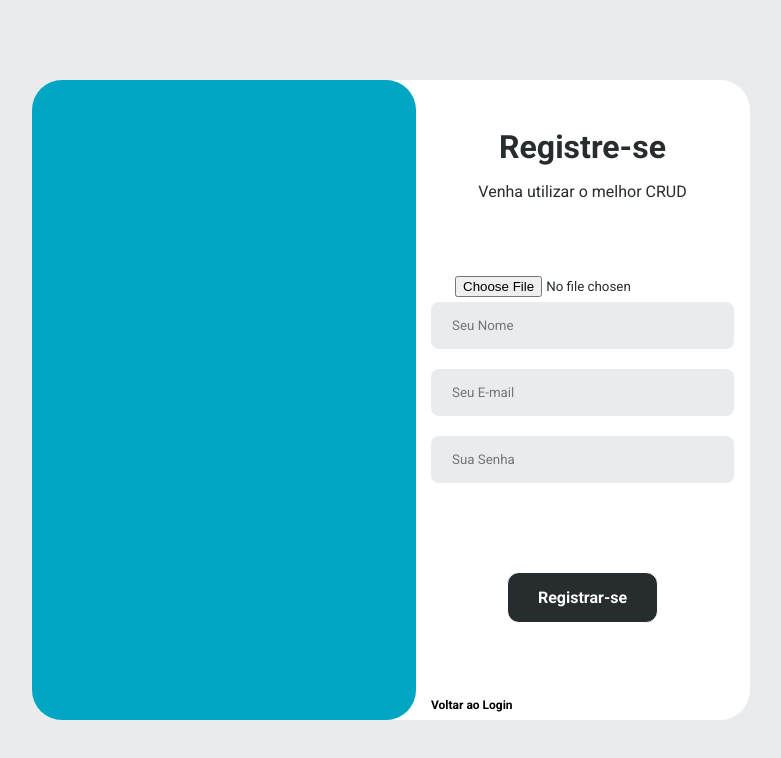
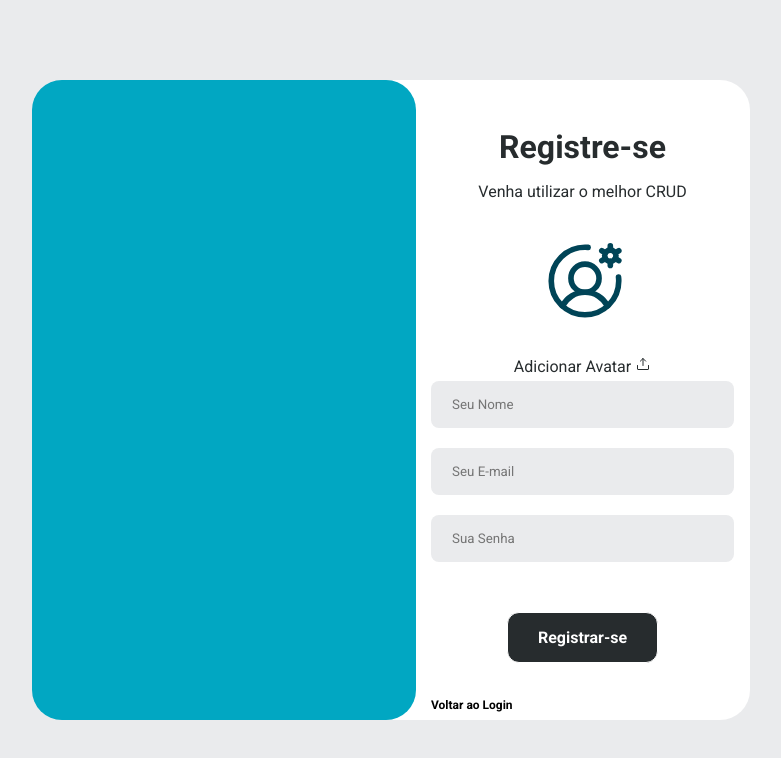
Before and after one commit to ItsRau1/CRUD, a React (Vite) app: page /register in a window 1280 px wide. Shown: the top 758 px of the page, without its empty margins (249-1030 px from the left). Built offline with nearby package versions, Linux system fonts and the light colour scheme; a web font is replaced by a local one.

Commit message:
updates crud

```diff
--- a/src/@types/types.ts
+++ b/src/@types/types.ts
@@ -3,7 +3,7 @@ import { UserCredential } from "firebase/auth";
 export type ContextType = {
     authenticated?: boolean;
     loading?: boolean;
-    register: (email:string, password:string, name:string) => void;
+    register: (email:string, password:string, name:string, avatar:string) => void;
     login: (email:string, password:string, stayLogged:boolean) => void;
     logout: ()=>void;
     edit: (name:string, url?:string) => void;
--- a/src/components/NavBar/index.tsx
+++ b/src/components/NavBar/index.tsx
@@ -1,3 +1,4 @@
+// Utils
 import
 React, {
     useContext,
@@ -6,17 +7,11 @@ React, {
 } from "react";
 
 import {
-    AuthContext
-} from "../../contexts/auth";
-
-import {
-    ContextType
-} from "../../@types/types";
-
-import {
     useNavigate
 } from "react-router-dom";
 
+
+// Components
 import {
     Avatar,
     AvatarDefault,
@@ -28,15 +23,28 @@ import {
     RadixUIStyle
 } from "./styles/styles";
 
+// Radix UI Components
+import * as DropdownMenu from "@radix-ui/react-dropdown-menu";
+
+// Assets
 import {
     HouseLine,
     PencilSimpleLine,
+    PlusCircle,
     SignOut,
     UserCircleGear
 } from "phosphor-react";
 
-import * as DropdownMenu from "@radix-ui/react-dropdown-menu";
 import logo from "./../../assets/full-logo.svg";
+
+// Context
+import {
+    AuthContext
+} from "../../contexts/auth";
+
+import {
+    ContextType
+} from "../../@types/types";
 
 
 
@@ -52,7 +60,7 @@ export function NavBar() {
     const avatar = user!.user.photoURL
 
     useEffect(()=>{
-        setUserName(user!.user.displayName)
+        setUserName(user!.user.displayName!)
     },[])
 
 
@@ -69,6 +77,11 @@ export function NavBar() {
     const handleToHome = (e:React.SyntheticEvent) =>{
         e.preventDefault();
         navigate("/")
+    }
+
+    const handleAdd = (e:React.SyntheticEvent) =>{
+        e.preventDefault();
+        navigate("/new")
     }
 
     return (
@@ -101,6 +114,13 @@ export function NavBar() {
                                 </DropdownMenu.Item>
                                 <DropdownMenu.Item
                                 className="DropdownMenuItem"
+                                onClick={handleAdd}
+                                >
+                                    Adicionar Tarefa
+                                    <div className="RightSlot"> <PlusCircle /> </div>
+                                </DropdownMenu.Item>
+                                <DropdownMenu.Item
+                                className="DropdownMenuItem"
                                 onClick={handleLogout}
                                 >
                                     Sair
--- a/src/contexts/auth.tsx
+++ b/src/contexts/auth.tsx
@@ -47,9 +47,13 @@ export const AuthProvider : React.FC<Props> = ({children}) =>{
     const [createUserWithEmailAndPassword, ] =
     useCreateUserWithEmailAndPassword(auth);
 
-    const register = (email:string, password:string, name:string) => {
+    const register = (email:string, password:string, name:string, avatar:string) => {
         createUserWithEmailAndPassword(email, password);
-        setName(name) // Register Flow
+        const info = {
+            name: name,
+            avatar: avatar,
+        }
+        sessionStorage.setItem("infoUsers", JSON.stringify(info))
         navigate("/login")
     }
 
@@ -62,7 +66,7 @@ export const AuthProvider : React.FC<Props> = ({children}) =>{
     const login:(email:string, password:string, stayLogged:boolean)=>void = (email:string, password:string, stayLogged:boolean) => {
         const infoUser = { email, password }
         signInWithEmailAndPassword(email, password)
-        edit(name) // Resgister Flow
+        preEdit(sessionStorage.getItem("infoUsers"))
         if (stayLogged === true) {
             localStorage.setItem("userInfo", JSON.stringify(infoUser))
         } else {
@@ -79,6 +83,7 @@ export const AuthProvider : React.FC<Props> = ({children}) =>{
     const logout = () => {
         signOut()
         localStorage.removeItem("userInfo")
+        sessionStorage.removeItem("userInfo")
         navigate("/login");
     }
 
@@ -87,7 +92,15 @@ export const AuthProvider : React.FC<Props> = ({children}) =>{
     const [ updateProfile ] = useUpdateProfile(auth)
 
     const [name, setName] = useState<string>("");
+    const [avatar, setAvatar] = useState<string>("");
 
+
+    function preEdit (info:any) {
+        const inf = JSON.parse(info)
+        const name = inf.name
+        const url = inf.avatar;
+        edit(name, url)
+    }
 
     function edit (name:string, url?:string) {
 
--- a/src/pages/RegisterPage/index.tsx
+++ b/src/pages/RegisterPage/index.tsx
@@ -15,13 +15,17 @@ import {
 // Components
 import {
     AsideLabel,
+    AvatarDefault,
     FormButton,
     FormField,
     FormFileInput,
     FormInput,
+    FormLabel,
     FormRegister,
     FormTitle,
+    ImageContainer,
     LinkField,
+    PrevImage,
     RegisterContainer
 } from "./styles/styles";
 
@@ -29,6 +33,7 @@ import {
 import { AuthContext } from "../../contexts/auth";
 
 import { ContextType } from "../../@types/types";
+import { UploadSimple, UserCircleGear } from "phosphor-react";
 
 
 export function RegisterPage(){
@@ -39,6 +44,8 @@ export function RegisterPage(){
     const [email, setEmail] = useState<string>("");
     const [password, setPassword] = useState<string>("");
     const [ file, setFile ] = useState<any>("")
+    const [ progress, setProgress ] = useState<string>("")
+    const [ img, setImg ] = useState<string>("")
 
     useEffect(()=>{
         const uploadFile = () => {
@@ -52,7 +59,7 @@ export function RegisterPage(){
                 (snapshot) => {
                     const progress =
                         (snapshot.bytesTransferred / snapshot.totalBytes) * 100;
-                    console.log("Upload is" + progress + "% done");
+                        setProgress(progress + "%");
                     switch (snapshot.state) {
                         case "paused":
                             console.log("Upload is paused");
@@ -69,7 +76,7 @@ export function RegisterPage(){
                 },
                 () => {
                     getDownloadURL(uploadTask.snapshot.ref).then((downloadURL) => {
-                        console.log(downloadURL)
+                        setImg(downloadURL)
                     })
                 }
             )
@@ -81,8 +88,9 @@ export function RegisterPage(){
 
     const handleSumit = (e:React.SyntheticEvent) => {
         e.preventDefault();
-        register(email, password, name);
+        register(email, password, name, img);
     }
+    const avatar = img.length > 5
 
     return (
         <RegisterContainer>
@@ -92,9 +100,17 @@ export function RegisterPage(){
                     <h1>Registre-se</h1>
                     <p>Venha utilizar o melhor CRUD</p>
                 </FormTitle>
+                <ImageContainer>
+                    {avatar ?  <PrevImage src={img} /> : <AvatarDefault><UserCircleGear size={90} color="#004457"/></AvatarDefault>}
+                    <p>{progress}</p>
+                </ImageContainer>
                 <FormField>
+                    <FormLabel htmlFor="avatar">
+                        Adicionar Avatar <UploadSimple />
+                    </FormLabel>
                     <FormFileInput
                         type="file"
+                        id="avatar"
                         onChange={(e:React.BaseSyntheticEvent) => setFile(e.target.files[0])}
                     />
                     <FormInput
--- a/src/pages/RegisterPage/styles/styles.ts
+++ b/src/pages/RegisterPage/styles/styles.ts
@@ -64,13 +64,32 @@ export const FormField = styled.div`
     align-items: center;
     width: 100%;
 `
+export const ImageContainer = styled.div`
+    text-align: center;
+    font-weight: 700;
+    font-size: 13px;
+    letter-spacing: 1px;
+`
+
+export const PrevImage = styled.img`
+    height: 5rem;
+    width: 5rem;
+    border-radius: 50%;
+
+`
+export const AvatarDefault = styled.div`
+    cursor: pointer;
+    border-radius: 50%;
+    width: 85px;
+    height: 85px;
+`
 
 export const FormLabel = styled.label`
 
 `
 
 export const FormFileInput = styled.input`
-
+    display: none;
 `
 
 export const FormInput = styled.input`
```
